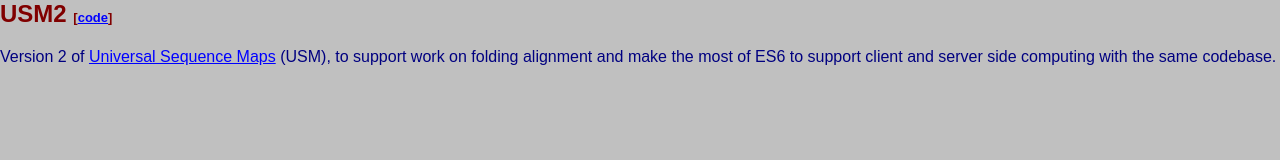
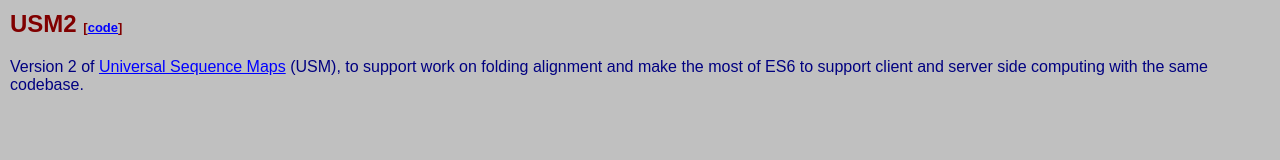
Before and after one commit to usm/2, a plain HTML site: page index.html in a window 1280 px wide. Drawn offline with nearby package versions, Linux system fonts and the light colour scheme.

Commit message:
border 10

```diff
--- a/usm2.css
+++ b/usm2.css
@@ -1,7 +1,10 @@
 body {
     color:navy;
     background-color:silver;
-    font-family:sans-serif
+    font-family:sans-serif;
+    border-style:solid;
+    border-color:silver;
+    border-width:10
 }
 
 h2 {
```
